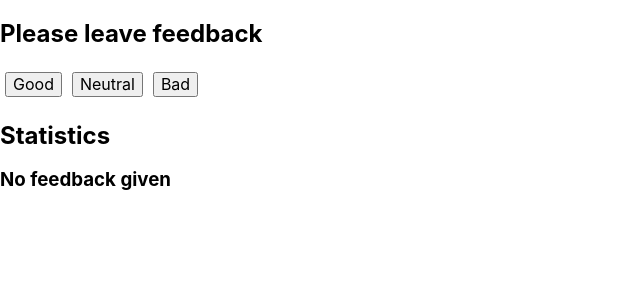
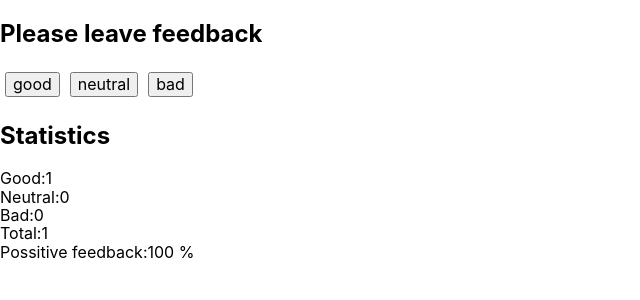
Before and after one commit to joannagaldzinska/goit-react-hw-02-feedback, a React (Create React App) app: page / in a window 1280 px wide. Shown: the top 300 px of the page, without its empty margins (0-640 px from the left). Built offline with nearby package versions, Linux system fonts and the light colour scheme.

Commit message:
buttons fixed

```diff
--- a/src/App.js
+++ b/src/App.js
@@ -1,36 +1,40 @@
 // import PropTypes from 'prop-types';
 import Statistics from './components/Statistics';
-import LeaveFeedbackOptions from './components/FeedbackOptions';
+import FeedbackOptions from './components/FeedbackOptions';
 import Section from './components/Section';
 import Notification from './components/Notification';
-import React, { Component } from 'react';
+import { Component } from 'react';
+import { OPTIONS } from './components/FeedbackOptions/options';
 
 export default class App extends Component {
-  constructor() {
-    super();
+  state = {
+    good: 1,
+    neutral: 0,
+    bad: 0,
+  };
 
-    this.state = {
-      good: 0,
-      neutral: 0,
-      bad: 0,
-    };
-  }
+  handleIncrement = ({ target }) => {
+    const { feedback } = target.dataset;
+    console.log(feedback);
 
-  handleGoodIncrement = () => {
-    this.setState(prevState => ({
-      good: prevState.good + 1,
-    }));
+    this.setState(prevState => ({ [feedback]: prevState[feedback] + 1 }));
   };
-  handleNeutralIncrement = () => {
-    this.setState(prevState => ({
-      neutral: prevState.neutral + 1,
-    }));
-  };
-  handleBadIncrement = () => {
-    this.setState(prevState => ({
-      bad: prevState.bad + 1,
-    }));
-  };
+
+  // handleGoodIncrement = () => {
+  //   this.setState(prevState => ({
+  //     good: prevState.good + 1,
+  //   }));
+  // };
+  // handleNeutralIncrement = () => {
+  //   this.setState(prevState => ({
+  //     neutral: prevState.neutral + 1,
+  //   }));
+  // };
+  // handleBadIncrement = () => {
+  //   this.setState(prevState => ({
+  //     bad: prevState.bad + 1,
+  //   }));
+  // };
 
   render() {
     const { good, neutral, bad } = this.state;
@@ -44,10 +48,9 @@ export default class App extends Component {
     return (
       <div className="App">
         <Section title="Please leave feedback">
-          <LeaveFeedbackOptions
-            onGood={this.handleGoodIncrement}
-            onNeutral={this.handleNeutralIncrement}
-            onBad={this.handleBadIncrement}
+          <FeedbackOptions
+            options={OPTIONS}
+            onLeaveFeedback={this.handleIncrement}
           />
         </Section>
 
--- a/src/components/FeedbackOptions/index.jsx
+++ b/src/components/FeedbackOptions/index.jsx
@@ -1,11 +1,16 @@
-const LeaveFeedbackOptions = ({ onGood, onBad, onNeutral }) => {
+const Button = ({ feedback, onLeaveFeedback }) => {
   return (
-    <div>
-      <button onClick={onGood}>Good</button>
-      <button onClick={onNeutral}>Neutral</button>
-      <button onClick={onBad}>Bad</button>
-    </div>
+    <button type="button" data-feedback={feedback} onClick={onLeaveFeedback}>
+      {' '}
+      {feedback}{' '}
+    </button>
   );
 };
 
-export default LeaveFeedbackOptions;
+const FeedbackOptions = ({ options, onLeaveFeedback }) => {
+  return options.map(option => (
+    <Button feedback={option} onLeaveFeedback={onLeaveFeedback} />
+  ));
+};
+
+export default FeedbackOptions;
--- /dev/null
+++ b/src/components/FeedbackOptions/options.js
@@ -0,0 +1 @@
+export const OPTIONS = ['good', 'neutral', 'bad'];
```
Also changed, not shown: 1 other file (tests, documents, lock files or other folders).
